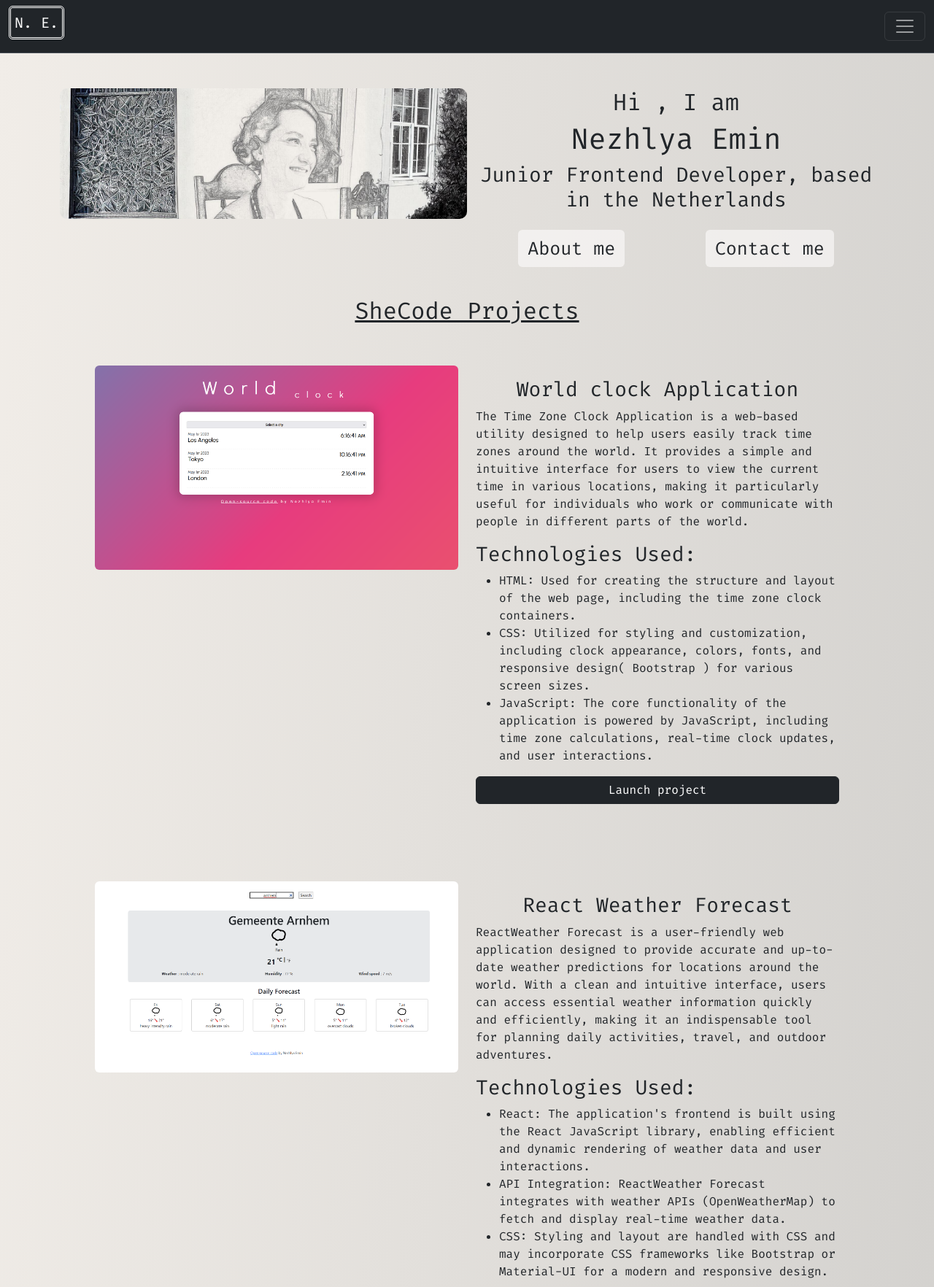
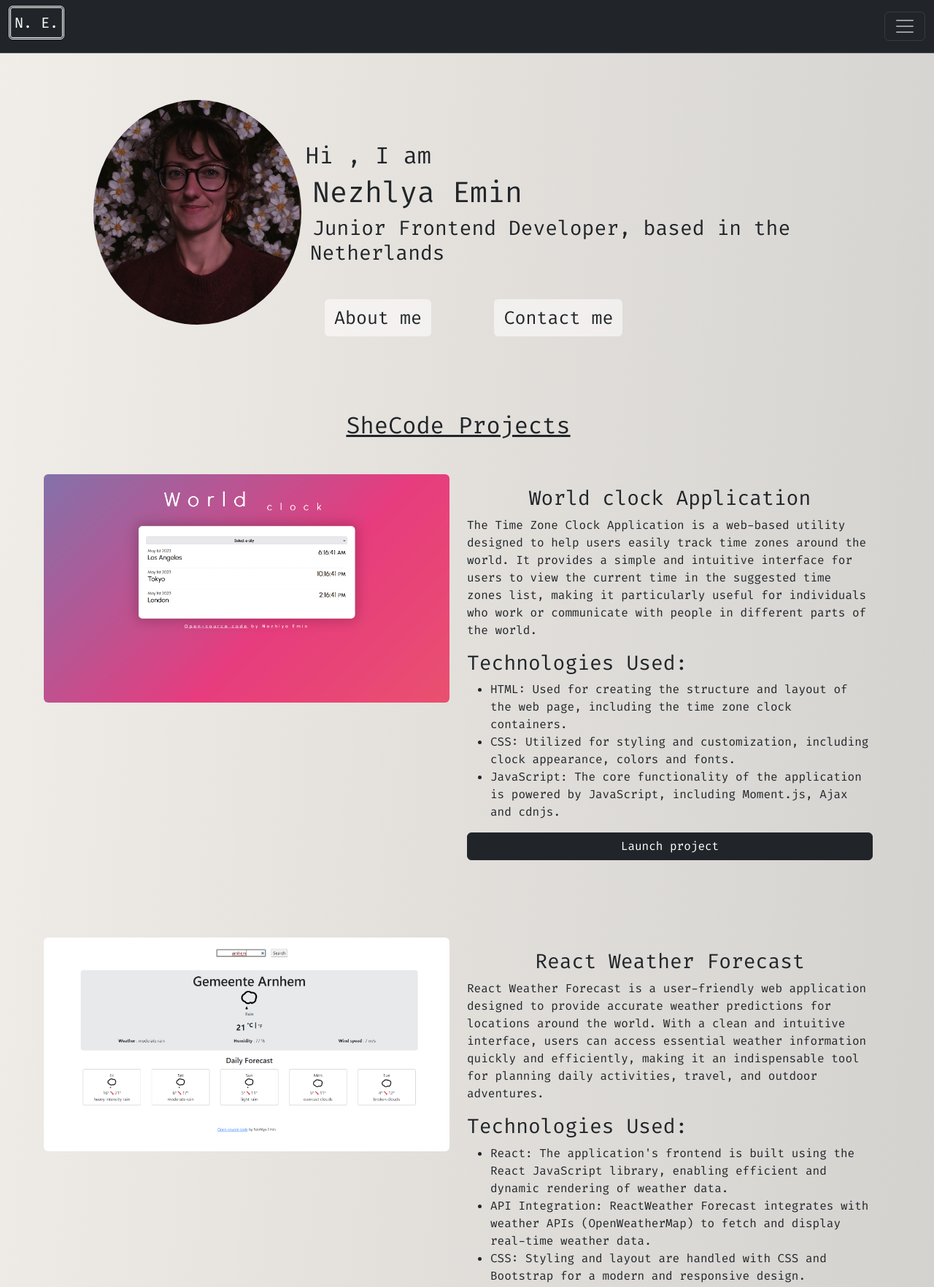
Before and after one commit to Nezhlya/portfolio, a plain HTML site: page index.html in a window 1280 px wide. Shown: the top 1764 px of the page at 73% size. Drawn offline with nearby package versions, Linux system fonts and the light colour scheme.

Commit message:
last touch

```diff
--- a/css/styles.css
+++ b/css/styles.css
@@ -6,7 +6,27 @@ body {
   padding: 0;
    background: linear-gradient(95deg, rgb(241,237,232) 0%, rgba(153, 149, 142, 0.437) 100%);
 }
-
+.my_image{
+width: 25%;
+ float:left;
+  border-radius: 50%;
+  shape-outside: circle(50%);
+}
+.container{
+  max-width: 100%;
+}
+.header{
+padding-top:5%;
+  text-align: left;
+  left:35%
+}
+.row{
+  width: 100%;
+}
+#myself{
+  padding-top:5%;
+  padding-left:10%
+}
 .about , .contact{
   font-size: 25px;
   margin:3%;
@@ -18,13 +38,11 @@ background-color: rgb(77, 70, 70);
 color: white;
 }
 a{
+  border-radius: 5px;
+  padding:5px;
+  margin-bottom: 10px;
   text-decoration: none;
   color: black;
-}
-a{
-  border-radius: 5px;
-  padding:5px;
-  margin-bottom: 10px;;
 }
 
 .navbar-brand{
@@ -70,6 +88,16 @@ img {
 .about{
   display:none
 }
-
-
+.contact{
+  font-size: 15px;
+ display: block;
 }
+.my_image{
+  width: 40%;
+  }
+}
+@media only screen and (max-width:1142px){
+  .my_image{
+    width: 50%;
+    }
+}
--- a/index.html
+++ b/index.html
@@ -16,9 +16,9 @@
       integrity="sha384-ENjdO4Dr2bkBIFxQpeoTz1HIcje39Wm4jDKdf19U8gI4ddQ3GYNS7NTKfAdVQSZe"
       crossorigin="anonymous"
     ></script>
-    <link rel="preconnect" href="https://fonts.googleapis.com">
-<link rel="preconnect" href="https://fonts.gstatic.com" crossorigin>
-<link href="https://fonts.googleapis.com/css2?family=Fira+Code&display=swap" rel="stylesheet">
+    <link rel="preconnect" href="https://fonts.googleapis.com"/>
+<link rel="preconnect" href="https://fonts.gstatic.com" crossorigin/>
+<link href="https://fonts.googleapis.com/css2?family=Fira+Code&display=swap" rel="stylesheet"/>
     <link href="css/styles.css" rel="stylesheet" type="text/css" />
     <title>Portfolio - Home page - Nezhlya Remzi Emin</title>
   </head>
@@ -47,28 +47,27 @@
       </div>
     </nav>
 
+        <div class="container" id="myself">
+                    <img src="./css/img/image_me.jpeg" alt="" class="my_image"/>
 
-        <div class="container mt-5">
-
-              <img src="./css/img/me.png">
-              <div class="text-center">
+              <div class="header">
                <h2>Hi , I am</h2>
                <h1>Nezhlya Emin</h1>
                <h3>Junior Frontend Developer, based in the Netherlands</h3>
-              </div>
-              <div class="d-flex justify-content-around">      <a href="about.html" class="btn  about">About me</a>
-      <a href="about.html#contact" class="btn  contact">Contact me</a>
 
-</div>
-        </div>
+    </div>
+ </div>
 
+<div > <a href="about.html" class="btn  about">About me</a>
+      <a href="about.html#contact" class="btn  contact">Contact me</a></div>
 
 
     <div class="container ">
-      <h2 class="text-center mt-4 text-decoration-underline">SheCode Projects</h2>
 
 
       <div class="row p-5">
+              <h2 class="text-center mt-3 mb-5 text-decoration-underline">SheCode Projects</h2>
+
         <div class="col-sm-6 d-none d-md-block ">
 
       <img src="world-clock.jpg" alt="information about different time zones"class="img-fluid rounded" />
@@ -77,12 +76,12 @@
 
         <div class="col-sm-6 mt-3">
           <h3 class="text-center">World clock Application</h3>
-          <p>The Time Zone Clock Application is a web-based utility designed to help users easily track time zones around the world. It provides a simple and intuitive interface for users to view the current time in various locations, making it particularly useful for individuals who work or communicate with people in different parts of the world.</p>
+          <p>       The Time Zone Clock Application is a web-based utility designed to help users easily track time zones around the world. It provides a simple and intuitive interface for users to view the current time in the suggested time zones list, making it particularly useful for individuals who work or communicate with people in different parts of the world.</p>
               <h3>Technologies Used:</h3>
           <ul>
              <li>HTML: Used for creating the structure and layout of the web page, including the time zone clock containers.</li>
-             <li>CSS: Utilized for styling and customization, including clock appearance, colors, fonts, and responsive design( Bootstrap ) for various screen sizes.</li>
-             <li>JavaScript: The core functionality of the application is powered by JavaScript, including time zone calculations, real-time clock updates, and user interactions.</li>
+             <li>CSS: Utilized for styling and customization, including clock appearance, colors and fonts.</li>
+             <li>JavaScript: The core functionality of the application is powered by JavaScript, including Moment.js, Ajax and cdnjs.</li>
              </ul>
           <a href="https://sparkly-swan-190872.netlify.app/" class="d-block text-center text-dark text-sm btn btn-dark text-white">Launch project</a>
 
@@ -98,12 +97,12 @@
 
         <div class="col-sm-6 mt-3">
           <h3 class="text-center ">React Weather Forecast</h3>
-          <p>ReactWeather Forecast is a user-friendly web application designed to provide accurate and up-to-date weather predictions for locations around the world. With a clean and intuitive interface, users can access essential weather information quickly and efficiently, making it an indispensable tool for planning daily activities, travel, and outdoor adventures.</p>
+          <p>React Weather Forecast is a user-friendly web application designed to provide accurate weather predictions for locations around the world. With a clean and intuitive interface, users can access essential weather information quickly and efficiently, making it an indispensable tool for planning daily activities, travel, and outdoor adventures.</p>
           <h3>Technologies Used:</h3>
           <ul>
-            <li>React: The application's frontend is built using the React JavaScript library, enabling efficient and dynamic rendering of weather data and user interactions.</li>
+            <li>React: The application's frontend is built using the React JavaScript library, enabling efficient and dynamic rendering of weather data.</li>
             <li>API Integration: ReactWeather Forecast integrates with weather APIs (OpenWeatherMap) to fetch and display real-time weather data.</li>
-          <li>CSS: Styling and layout are handled with CSS and may incorporate CSS frameworks like Bootstrap or Material-UI for a modern and responsive design.</li>
+          <li>CSS: Styling and layout are handled with CSS and Bootstrap for a modern and responsive design.</li>
 
         </ul>
           <a href="https://luminous-donut-d07d88.netlify.app/" class="d-block text-center text-dark text-sm  btn btn-dark text-white">Launch project</a>
@@ -120,22 +119,22 @@
 
         <div class="col-sm-6 mt-3">
           <h3 class="text-center"> React Dictionary application </h3>
-          <p>Building a dictionary application with React that includes pronunciation, grammar information and images can be a bit more complex, but it's certainly doable</p>
+          <p>Building a dictionary application with React that includes pronunciation, grammar information and images.</p>
               <h3>Technologies Used:</h3>
               <ul>
                 <li>HTML: Used for creating the structure and layout of the web pages, including trail listings, maps, and user profiles.</li>
                 <li>
                   CSS: Utilized for styling and design elements, ensuring an appealing and user-friendly interface.
                 </li>
-                <li>JavaScript: The core functionality of the application, including interactive maps, weather updates, trip planning calculations, and user interactions.</li>
+                <li>React: The application's frontend is built using the React JavaScript library, handling API requests, and presenting information in a structured and easy-to-understand manner.</li>
               </ul>
           <a href="https://effortless-llama-41cf28.netlify.app/" class="d-block text-center text-dark text-sm btn btn-dark text-white">Launch project</a>
 
         </div>
       </div>
 
-     </div>
-    </div>
-  </div>
+
+
+
   </body>
 </html>
```
Also changed, not shown: about.html (+12 -5 lines), css/img/image_me.jpeg (added), css/img/me.png (deleted).
